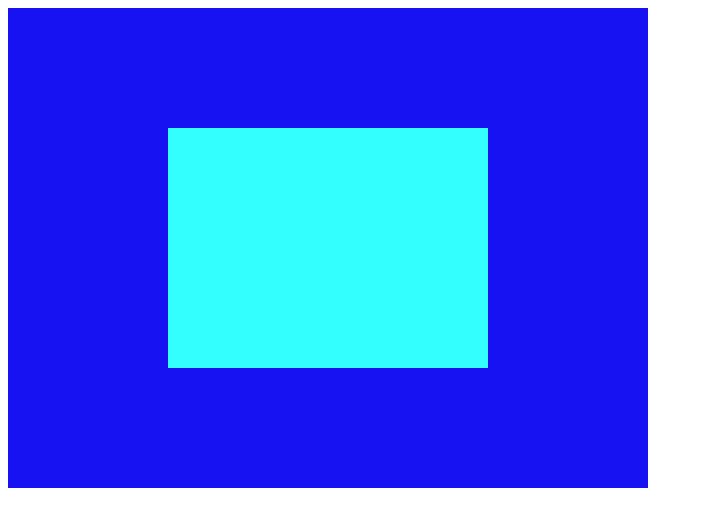
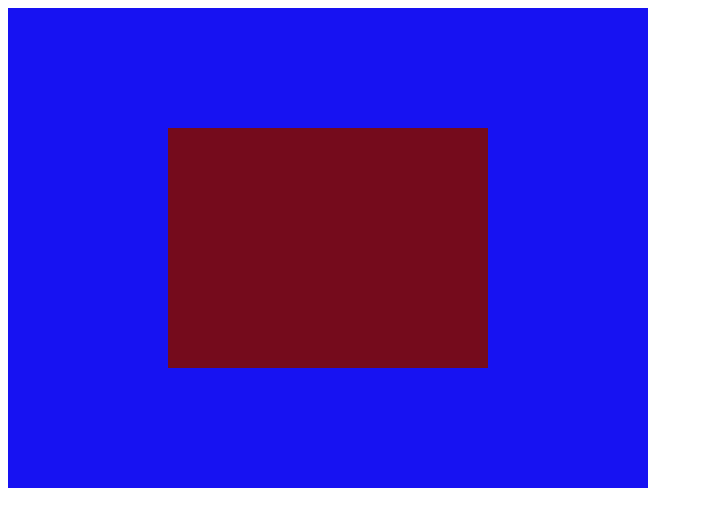
Before and after one commit to diegof59/2D_game_engine, a website: page index.html in a window 1280 px wide. Shown: the whole page, without its empty margins (0-703 px from the left). Drawn offline with Linux system fonts and the light colour scheme.

Commit message:
Ch3: The renderable object project. The drawing is now encapsulated in a Renderable object. To draw an object (a square for now), we define a renderable, pass the shader, set the color which will be used to activate the shader and then call the draw method that activates the shader and call the gl drawing method. The engine directory now has a Core folder for core functionality.

```diff
--- a/index.html
+++ b/index.html
@@ -4,9 +4,10 @@
 	<title>2D Game Engine</title>
 	<meta charset="UTF-8">
 	<meta name="viewport" content="width=device-width, initial-scale=1.0">
-  <script type="text/javascript" defer src="src/Engine/engineCore.js"></script>
-  <script type="text/javascript" defer src="src/Engine/vertexBuffer.js"></script>
+  <script type="text/javascript" defer src="src/Engine/Core/engineCore.js"></script>
+  <script type="text/javascript" defer src="src/Engine/Core/vertexBuffer.js"></script>
   <script type="text/javascript" defer src="src/Engine/simpleShader.js"></script>
+  <script type="text/javascript" defer src="src/Engine/renderable.js"></script>
   <script type="text/javascript" defer src="src/MyGame/myGame.js"></script>
 </head>
 <body onload="new MyGame('GLCanvas');">
--- /dev/null
+++ b/src/Engine/renderable.js
@@ -0,0 +1,24 @@
+"use strict;"
+
+/* Encapsulates the rendering/drawing operation of an object */
+
+function Renderable(shader){
+
+  this.mShader = shader;
+  this.mColor = [1,1,1,1];
+
+}
+
+Renderable.prototype.getColor = function(){
+  return this.mColor;
+}
+
+Renderable.prototype.setColor = function(color){
+  this.mColor = color;
+}
+
+Renderable.prototype.draw = function(){
+  let gl = globEngine.Core.getGL();
+  this.mShader.activateShader(this.mColor);
+  gl.drawArrays(gl.TRIANGLE_STRIP,0,4);
+}
--- a/src/MyGame/myGame.js
+++ b/src/MyGame/myGame.js
@@ -12,14 +12,17 @@ function MyGame(htmlCanvasID){
   // Shader path is relative to server root
   this.mShader = new SimpleShader("src/GLSLShaders/SimpleVS.glsl", "src/GLSLShaders/SimpleFS.glsl");
 
+  // Create renderable white and burgundy squares
+  this.mWhiteSquare = new Renderable(this.mShader);
+  this.mWhiteSquare.setColor([1,1,1,1]);
+  this.mBurgundySquare = new Renderable(this.mShader);
+  this.mBurgundySquare.setColor([0.46,0.042,0.11,1]);
+
   // Clear canvas to a  color
   globEngine.Core.clearCanvas([0.09, 0.07, 0.95, 1]);
 
-  // Activates the shader
-  this.mShader.activateShader([0,0.9,0.98, 0.8]);
-
-  // Gets webgl and draws with the currently activated geometry and the activated shader
-  let gl = globEngine.Core.getGL();
-  gl.drawArrays(gl.TRIANGLE_STRIP, 0, 4);
+  // Draw the renderable squares
+  this.mWhiteSquare.draw();
+  this.mBurgundySquare.draw();
 
 }
```
Also changed, not shown: README.md, src/Engine/Core/engineCore.js (renamed from src/Engine/engineCore.js), src/Engine/Core/vertexBuffer.js (renamed from src/Engine/vertexBuffer.js).
